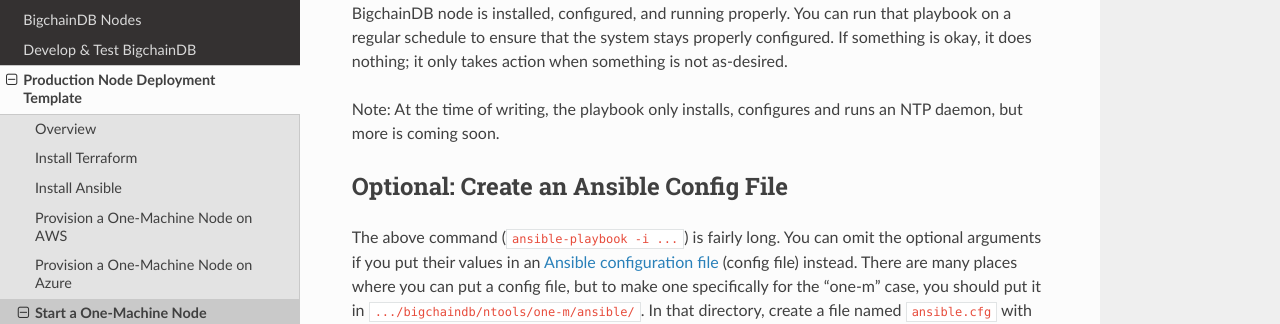
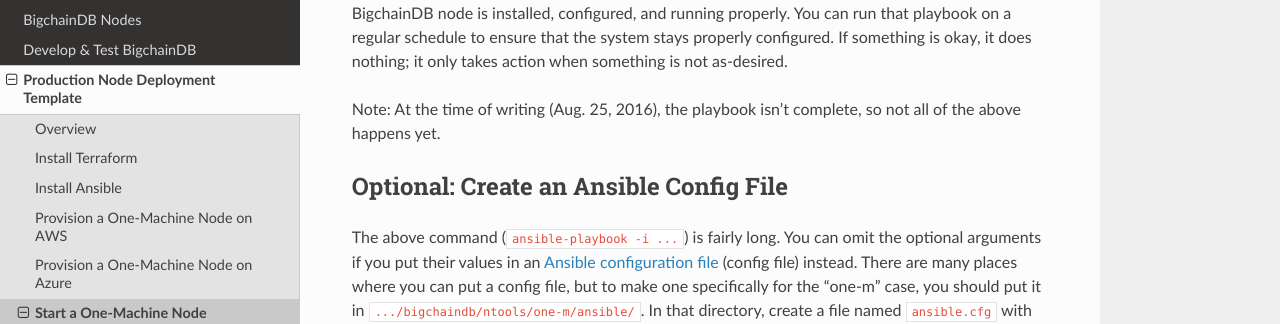
Before and after one commit to bigchaindb/bigchaindb, a Sphinx documentation site: the page built from docs/source/prod-node-depl-tplt/start-one-m-node.md, in a window 1280 px wide and 900 px high, scrolled down 684 px. Shown: the part 214-538 px from the top of the window. Built offline with Sphinx 7.4.7 and the Read the Docs theme 2.0.0, drawn with Linux system fonts in a browser that asks for light colours.

Commit message:
docs: minor edit re/ status of Ansible playbook

```diff
--- a/docs/source/prod-node-depl-tplt/start-one-m-node.md
+++ b/docs/source/prod-node-depl-tplt/start-one-m-node.md
@@ -30,7 +30,7 @@
 
 What did you just do? Running that playbook ensures all the software necessary for a one-machine BigchainDB node is installed, configured, and running properly. You can run that playbook on a regular schedule to ensure that the system stays properly configured. If something is okay, it does nothing; it only takes action when something is not as-desired.
 
-Note: At the time of writing, the playbook only installs, configures and runs an NTP daemon, but more is coming soon.
+Note: At the time of writing (Aug. 25, 2016), the playbook isn't complete, so not all of the above happens yet.
 
 
 ## Optional: Create an Ansible Config File
```
